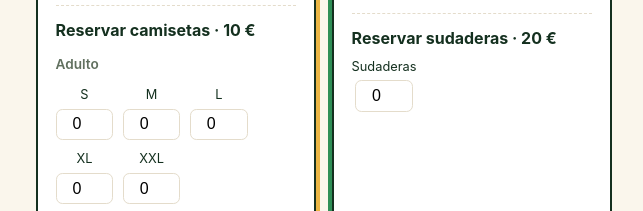
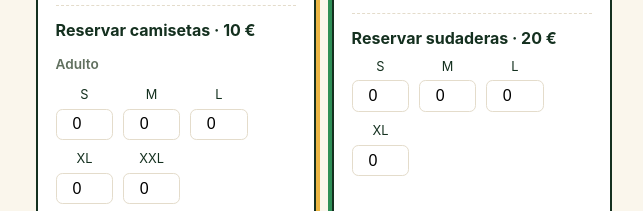
Before and after one commit to asambleatomasbreton/asamblea-web, a plain HTML site: page index.html in a window 1280 px wide. Shown: the part 2686-2897 px from the top of the page, without its empty margins (252-895 px from the left). Drawn offline with Linux system fonts and the light colour scheme.

Commit message:
Añadir tallas S M L XL a sudaderas

```diff
--- a/index.html
+++ b/index.html
@@ -117,7 +117,10 @@
         <h3>Sudaderas</h3>
         <p>Sudaderas de apoyo a la escuela pública. <span class="provisional">Imagen de referencia. Diseño por confirmar por la asamblea.</span></p>
       <div class="pedir"><p class="pedir-titulo">Reservar sudaderas · 20 €</p><div class="tallas" data-producto="Sudadera">
-          <label>Sudaderas <input type="number" min="0" max="99" value="0" data-precio="20" data-detalle="unidad"></label>
+          <label>S <input type="number" min="0" max="99" value="0" data-precio="20" data-detalle="talla S"></label>
+          <label>M <input type="number" min="0" max="99" value="0" data-precio="20" data-detalle="talla M"></label>
+          <label>L <input type="number" min="0" max="99" value="0" data-precio="20" data-detalle="talla L"></label>
+          <label>XL <input type="number" min="0" max="99" value="0" data-precio="20" data-detalle="talla XL"></label>
         </div></div>
       </article>
       <article class="producto sticker giro">
```
